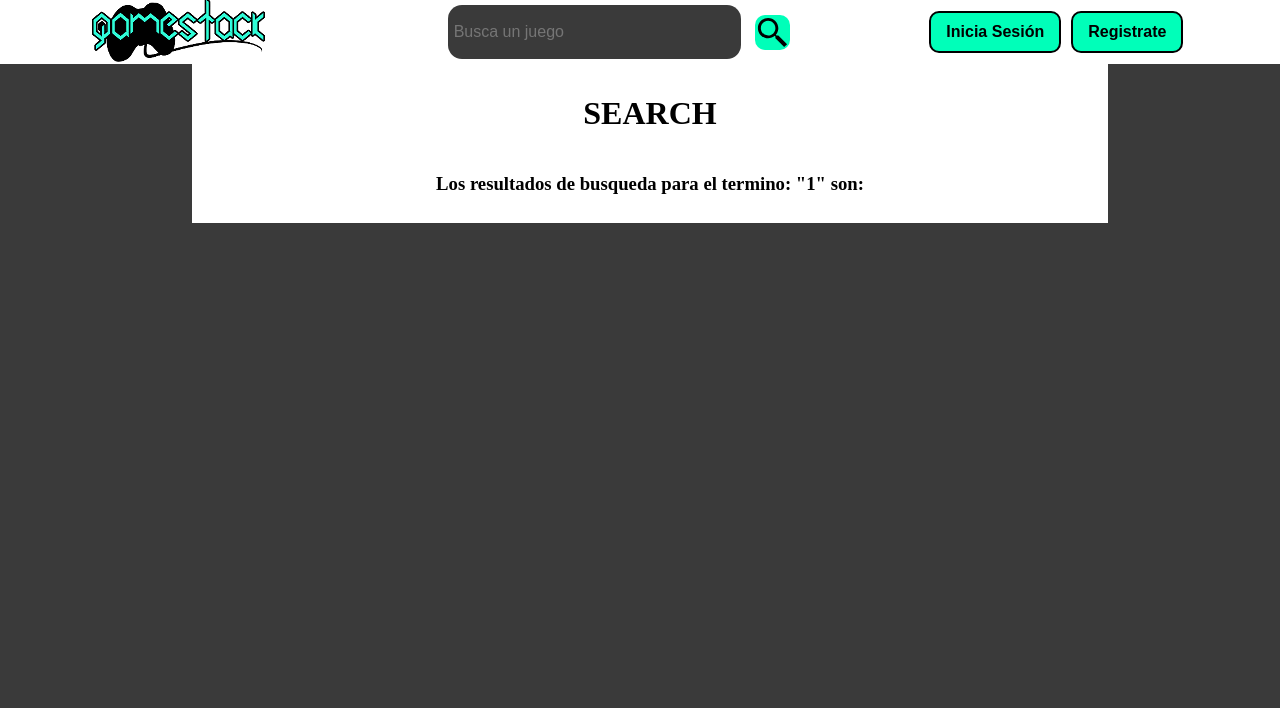
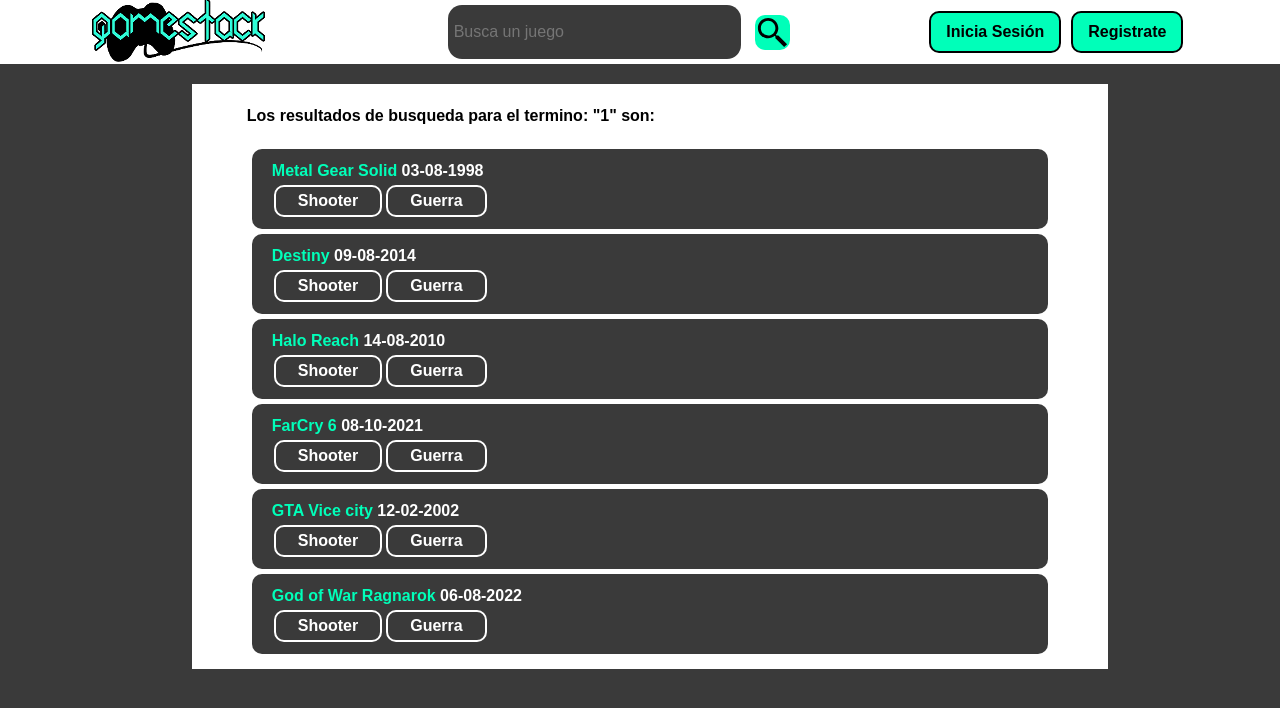
Before and after one commit to Baorozcoc/GameStack_Frontend, a Vue app: page /search/1 in a window 1280 px wide. Shown: the top 708 px of the page. Built offline with nearby package versions, Linux system fonts and the light colour scheme.

Commit message:
Vista de busqueda completa
Vista de busqueda lista

```diff
--- a/src/App.vue
+++ b/src/App.vue
@@ -14,8 +14,9 @@
           placeholder="Busca un juego"
           class="search"
           v-model="Busqueda"
+          @keyup.enter="Buscar()"
         />
-        <img src="./assets/search.svg" class="searchButton" @click="Buscar()" />
+        <img src="./assets/search.svg" class="searchButton" @click="Buscar()"/>
         <div v-if="id == ''">
           <RouterLink to="/login"
             ><a class="Button">Inicia Sesión</a></RouterLink
--- a/src/views/Home.vue
+++ b/src/views/Home.vue
@@ -68,9 +68,9 @@
       </div>
       <div v-if="userLogged">Bienvenido:{{ userLogged }}</div>
     </div>
-    <RouterLink to="/request"
+    <!--RouterLink to="/request"
       ><button class="Button2">Vista Especial</button></RouterLink
-    >
+    -->
   </div>
 </template>
 
--- a/src/views/Search.vue
+++ b/src/views/Search.vue
@@ -1,8 +1,31 @@
 <template>
   <div class="Search">
     <div class="centralComponent">
-      <h1>SEARCH</h1>
-      <h3>Los resultados de busqueda para el termino: "{{ $route.params.termino }}" son:</h3>
+      <div class="message">
+        Los resultados de busqueda para el termino: "{{
+          $route.params.termino
+        }}" son:
+      </div>
+      <div class="videojuegos">
+        <div
+          v-for="videojuego in videojuegos"
+          :key="videojuego.id"
+          class="videojuego"
+          @click="RedirectVG(videojuego)"
+        >
+          <b class="vg"> {{ videojuego.title }}</b>
+          {{ videojuego.pubdate }} <br />
+          <div class="preferences">
+            <div
+              v-for="(categoria, index) in videojuego.idcategory"
+              :key="index"
+              class="preference"
+            >
+              {{ categorias[categoria] }}
+            </div>
+          </div>
+        </div>
+      </div>
     </div>
   </div>
 </template>
@@ -10,8 +33,120 @@
 export default {
   name: "Search",
   data: () => ({
-    videogamesP: ["1", "2", "3", "4", "5", "6"],
+    videojuegos: [
+      {
+        id: "juego1",
+        title: "Metal Gear Solid",
+        description:
+          "Metal Gear Solid (メタルギアソリッド Metaru Gia Soriddo, comúnmente abreviado MGS) es un videojuego de acción-aventura y sigilo de 1998 desarrollado por Konami Computer Entertainment Japan y publicado por Konami para la consola PlayStation. Fue lanzado el 3 de septiembre de 1998 en Japón, el 21 de octubre de 1998 en Norteamérica y el 24 de junio de 1999 en Europa.",
+        idcategory: [1, 2],
+        cover:
+          "https://gamecloud.net.au/wp-content/uploads/2015/08/Metal-Gear-Solid-Banner.jpeg",
+        screenshots: [
+          "https://sm.ign.com/ign_es/screenshot/default/60225-metal-gear-solid-3-subsistence-playstation-2_umwf.jpg",
+          "",
+        ],
+        pubdate: "03-08-1998",
+        score: "5.0",
+      },
+      {
+        id: "juego2",
+        title: "Destiny",
+        description:
+          "Destiny es un videojuego de disparos en primera persona, en forma de multijugador masivo en línea en un mundo abierto de ficción especulativa.Fue desarrollado por Bungie y publicado por Activision como parte de un contrato de producción de diez años. Se lanzó a nivel mundial el 9 de septiembre de 2014 para PlayStation 3, PlayStation 4, Xbox 360 y Xbox One. La versión beta del videojuego fue lanzada en el verano de 2014, la cual estuvo disponible antes para PlayStation 3 y PlayStation 4. La primera vez que se mostró el videojuego, fue en la conferencia de Sony en el E3 de 2013",
+        idcategory: [1, 2],
+        cover:
+          "https://d1fs8ljxwyzba6.cloudfront.net/assets/article/2017/08/28/Destiny-2-Clan-Banner-Creator-Guide_feature.jpg",
+        screenshots: [
+          "http://los40es00.epimg.net/los40/imagenes/2017/01/25/videojuegos/1485351716_274887_1485351763_sumario_normal.jpg",
+          "",
+        ],
+        pubdate: "09-08-2014",
+        score: "5.0",
+      },
+      {
+        id: "juego3",
+        title: "Halo Reach",
+        description:
+          "Halo Reach es un videojuego de disparos en primera persona desarrollado por Bungie y publicado por Microsoft Game Studios para la consola Xbox 360 y posteriormente retrocompatible con Xbox One (exclusivo de Microsoft para estas dos 2 consolas). Es el sexto videojuego de la saga Halo, así como su tercer videojuego Publicado. Fue anunciado por primera vez el 2009 en Spike Video Game Awards.",
+        idcategory: [1, 2],
+        cover:
+          "https://www.diariotiempo.com.ar/wp-content/uploads/2022/01/Halo-Reach-Online-Multiplayer-todavia-se-puede-jugar-en-Xbox.jpg",
+        screenshots: [
+          "https://sm.ign.com/ign_es/screenshot/default/caja-reach-halo_u3my.png",
+          "",
+        ],
+        pubdate: "14-08-2010",
+        score: "4.5",
+      },
+      {
+        id: "juego4",
+        title: "FarCry 6",
+        description:
+          "Far Cry 6 es un videojuego de disparos en primera persona desarrollado por Ubisoft Toronto y publicado por Ubisoft. Es la sexta entrega principal de la serie Far Cry, fue lanzado el 7 de octubre del 2021 para las plataformas de Microsoft Windows, PlayStation 4, PlayStation 5, Xbox One, Xbox Series X/S y Google Stadia",
+        idcategory: [1, 2],
+        cover:
+          "https://elchapuzasinformatico.com/wp-content/uploads/2020/07/Far-Cry-6-1.jpg",
+        screenshots: [
+          "https://i11a.3djuegos.com/juegos/16215/xbox_scarlett/fotos/noticias/xbox_scarlett-5207432.jpg",
+          "",
+        ],
+        pubdate: "08-10-2021",
+        score: "4.8",
+      },
+      {
+        id: "juego5",
+        title: "GTA Vice city",
+        description:
+          "Grand Theft Auto: Vice City (también conocido por su abreviatura GTA: VC o, simplemente, Vice City), es un videojuego de acción-aventura de mundo abierto en tercera persona. Es el quinto título de la serie Grand Theft Auto y el segundo en gráficos 3D.",
+        idcategory: [1, 2],
+        cover: "https://i.blogs.es/5b2aea/maxresdefault/1366_521.jpeg",
+        screenshots: [
+          "https://sm.ign.com/ign_es/screenshot/default/free-shipping-custom-poster-nice-bedroom-decor-fas_9w8p.jpg",
+          "",
+        ],
+        pubdate: "12-02-2002",
+        score: "4.2",
+      },
+      {
+        id: "juego6",
+        title: "God of War Ragnarok",
+        description:
+          "God of War: Ragnarök es un próximo juego de acción y aventuras en desarrollo por Santa Monica Studio y que será publicado por Sony Interactive Entertainment (SIE). Está previsto que se lance en 2022 para PlayStation 4 y PlayStation 5. Será la 9.ª entrega de la saga de God of War. El juego se desarrollará en la tierra mitológica nórdica y contará con el protagonista de la serie Kratos, el dios griego de la guerra y su hijo Atreus.",
+        idcategory: [1, 2],
+        cover: "https://images.alphacoders.com/117/1173124.jpg",
+        screenshots: [
+          "https://i.pinimg.com/236x/a1/4f/e5/a14fe5bce6f1458be3eee1b4b723d3f6.jpg",
+          "",
+        ],
+        pubdate: "06-08-2022",
+        score: "3.2",
+      },
+    ],
+    categorias: ["Accion", "Shooter", "Guerra"],
   }),
+  methods: {
+    RedirectVG: function (VG) {
+      this.$router
+        .push({
+          name: "videogame",
+          params: {
+            id: VG.id,
+            title: VG.title,
+            description: VG.description,
+            idcategory: VG.idcategory,
+            cover: VG.cover,
+            screenshots: VG.screenshots,
+            pubdate: VG.pubdate,
+            score: VG.score,
+          },
+        })
+        .catch((err) => {});
+    },
+  },
+  //En Mounted se hace un metodo que traiga los videojuegos por
+  //termino de busqueda, el cual se toma de $route.params.termino
+  //Y los guarda en this.videojuegos
 };
 </script>
 <style scoped lang="scss">
@@ -28,11 +163,68 @@
   width: 70%;
   background-color: white;
   margin: 0 15%;
-  //height: 100%;
   display: flex;
   flex-direction: column;
   justify-content: space-around;
   align-items: center;
   padding: 10px;
+  margin-top: 20px;
+}
+.message {
+  width: 90%;
+  display: flex;
+  align-items: start;
+  font-size: 16px;
+  font-weight: 550;
+  font-family: Arial;
+  line-height: 1.5em;
+  margin-top: 10px;
+}
+.videojuegos {
+  //background-color: blue;
+  margin-top: 2vh;
+  width: 90%;
+  font-size: 16px;
+  font-weight: 550;
+  font-family: Arial;
+  line-height: 1.5em;
+}
+
+
+.videojuego {
+  background-color: #3a3a3a;
+  border-radius: 10px;
+  color: white;
+  padding: 10px;
+  margin: 5px;
+  padding-left: 20px;
+  cursor: pointer;
+}
+.videojuego:hover{
+  background-color: #34725f;
+}
+.vg {
+  color: #00ffb9;
+}
+.preferences{
+  display:flex;
+  flex-wrap: wrap;
+}
+.preference {
+  background: #3a3a3a;
+  border-radius: 10px;
+  padding: 2px 22px;
+  text-align: center;
+  display: inline;
+  margin: 2px;
+  color: white;
+  border: 2px solid white;
+}
+@media screen and (max-width: 1200px) {
+  .centralComponent {
+    margin: 0 2vw;
+    width: 92%;
+    margin-top: 10px;
+  }
 }
 </style>
--- a/src/views/Videogame.vue
+++ b/src/views/Videogame.vue
@@ -60,9 +60,9 @@
           > {{ reseña.createdat }} <br />
           {{ reseña.content }}
           <div class="iconos">
-            <img src="@/assets/agree.png" alt="Videojuego" /> 0
-            <img src="@/assets/disagree.png" alt="Videojuego" /> 0
-            <img src="@/assets/comment.png" alt="Videojuego" /> 0
+            <img src="@/assets/agree.png" alt="Videojuego" />
+            <img src="@/assets/disagree.png" alt="Videojuego" />
+            <img src="@/assets/comment.png" alt="Videojuego" />
           </div>
         </div>
       </div>
@@ -170,14 +170,14 @@
 
 .bannerP {
   width: 100%;
-  height: 30vh;
+  height: 40vh;
 }
 .Info {
   background-color: rgba(68, 68, 68, 0.6);
   backdrop-filter: blur(5px);
   width: 60%;
   height: 30vh;
-  top: 20%;
+  top: 25%;
   position: absolute;
   display: flex;
   justify-content: space-around;
@@ -216,7 +216,7 @@
   display: flex;
   justify-content: center;
   align-items: center;
-  font-size: 35px;
+  font-size: 25px;
   font-weight: 700;
   font-family: Arial;
   color: black;
@@ -248,6 +248,7 @@
   padding: 10px;
   margin: 5px;
   padding-left: 20px;
+  cursor: pointer;
 }
 .user {
   color: #00ffb9;
@@ -258,6 +259,9 @@
   justify-content: flex-end;
   margin: 0 5%;
   margin-top: 10px;
+}
+.reseña:hover{
+  background-color: #34725f;
 }
 .iconos img {
   width: 24px;
```
Also changed, not shown: src/views/User.vue (+14 -14 lines).
